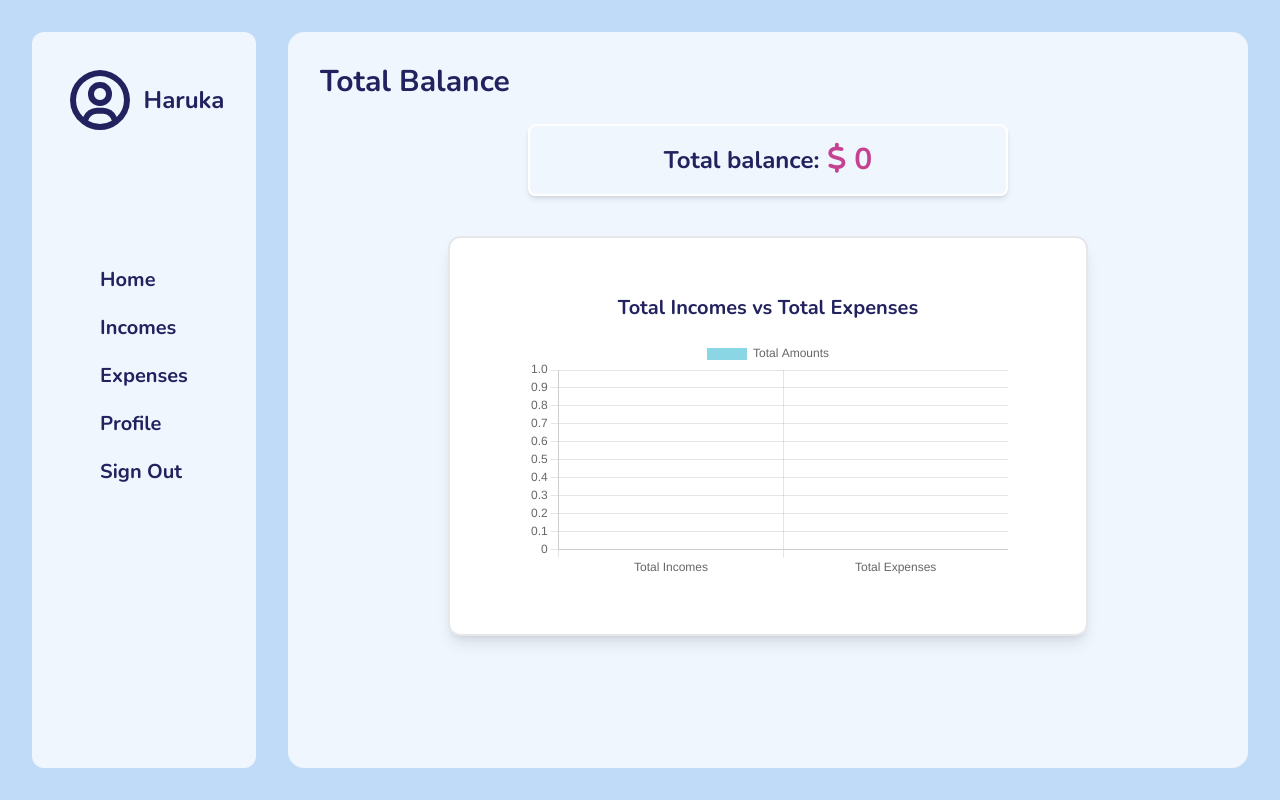
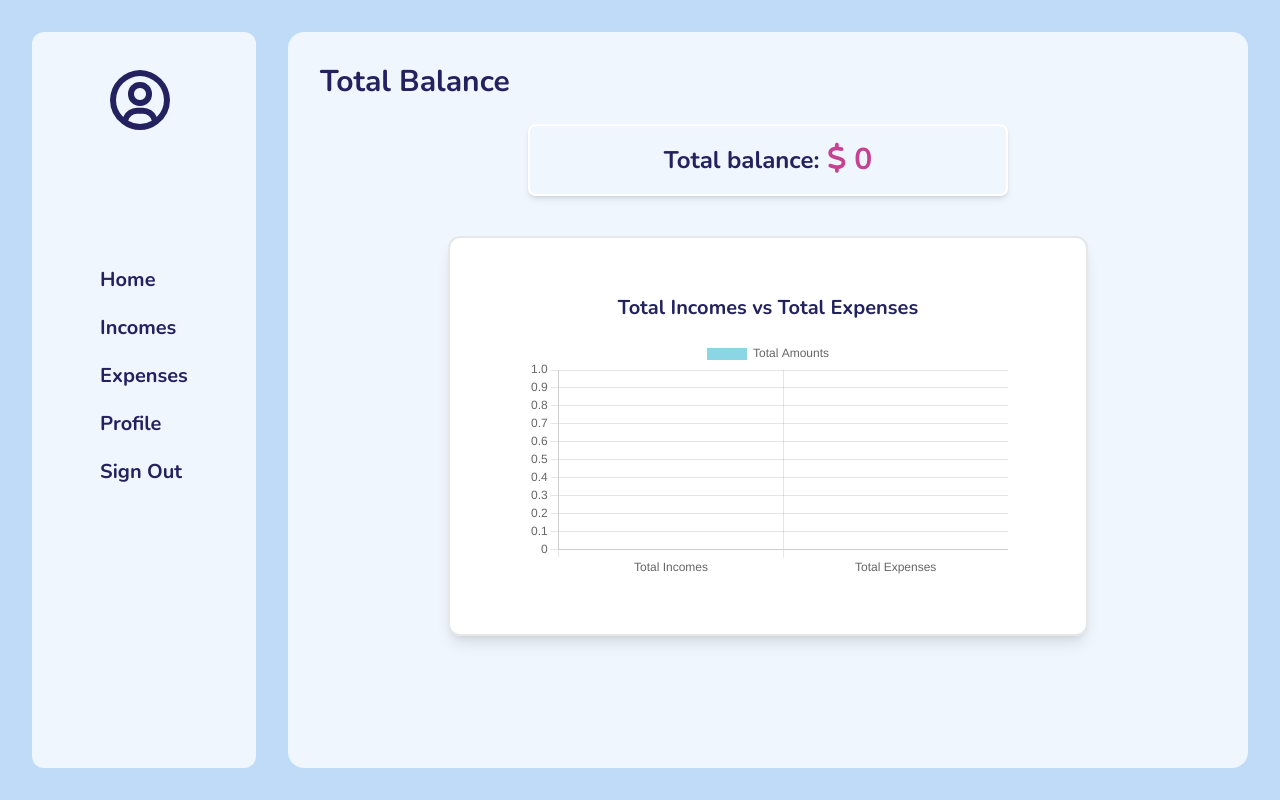
Before and after one commit to harukafujii13/MoneyNote_App, a React (Vite) app in the folder frontend/: page / in a window 1280 px wide. Built offline with nearby package versions, Linux system fonts and the light colour scheme; no server answers.

Commit message:
add: use name

```diff
--- a/frontend/src/components/Navigation/Navigation.jsx
+++ b/frontend/src/components/Navigation/Navigation.jsx
@@ -23,7 +23,8 @@ const Navigation = () => {
     setShowMenu(false);
   };
 
-  const { useInfo } = useSelector((state) => state.auth);
+  const { userInfo } = useSelector((state) => state.auth);
+  // console.log(userInfo);
 
   const dispatch = useDispatch();
   const navigate = useNavigate();
@@ -50,7 +51,7 @@ const Navigation = () => {
           <p className="text-7xl mr-2">
             <BiUserCircle />
           </p>
-          <div className="text-2xl font-bold">Haruka</div>
+          <div className="text-2xl font-bold">{userInfo?.name}</div>
         </div>
         <div className="flex justify-center">
           <ul className="flex flex-col h-[30rem] gap-5 text-xl font-semibold justify-center">
```
